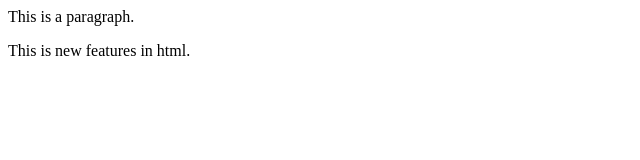
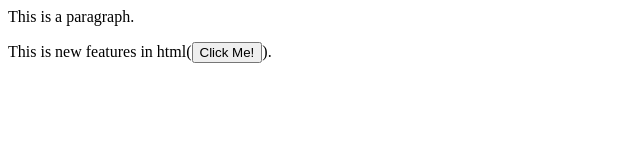
Before and after one commit to Arifkhd/localrepo, a plain HTML site: page index.html in a window 1280 px wide. Shown: the whole page, without its empty margins (0-640 px from the left). Drawn offline with Linux system fonts and the light colour scheme.

Commit message:
New feature

```diff
--- a/index.html
+++ b/index.html
@@ -1,2 +1,2 @@
 <p>This is a paragraph.</p>
-<p>This is new features in html.</p>
+<p>This is new features in html(<button type="button">Click Me!</button>).</p>
```
